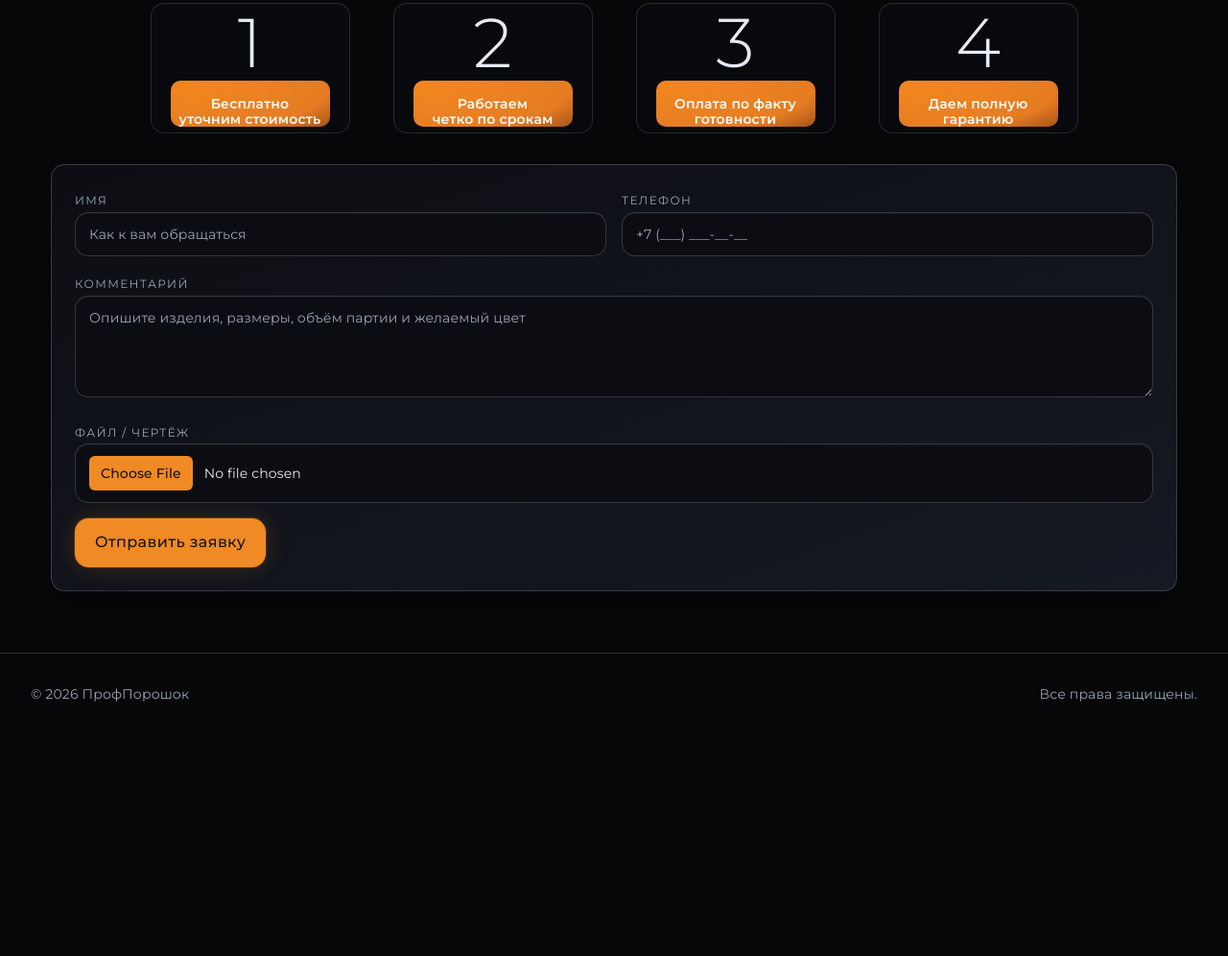
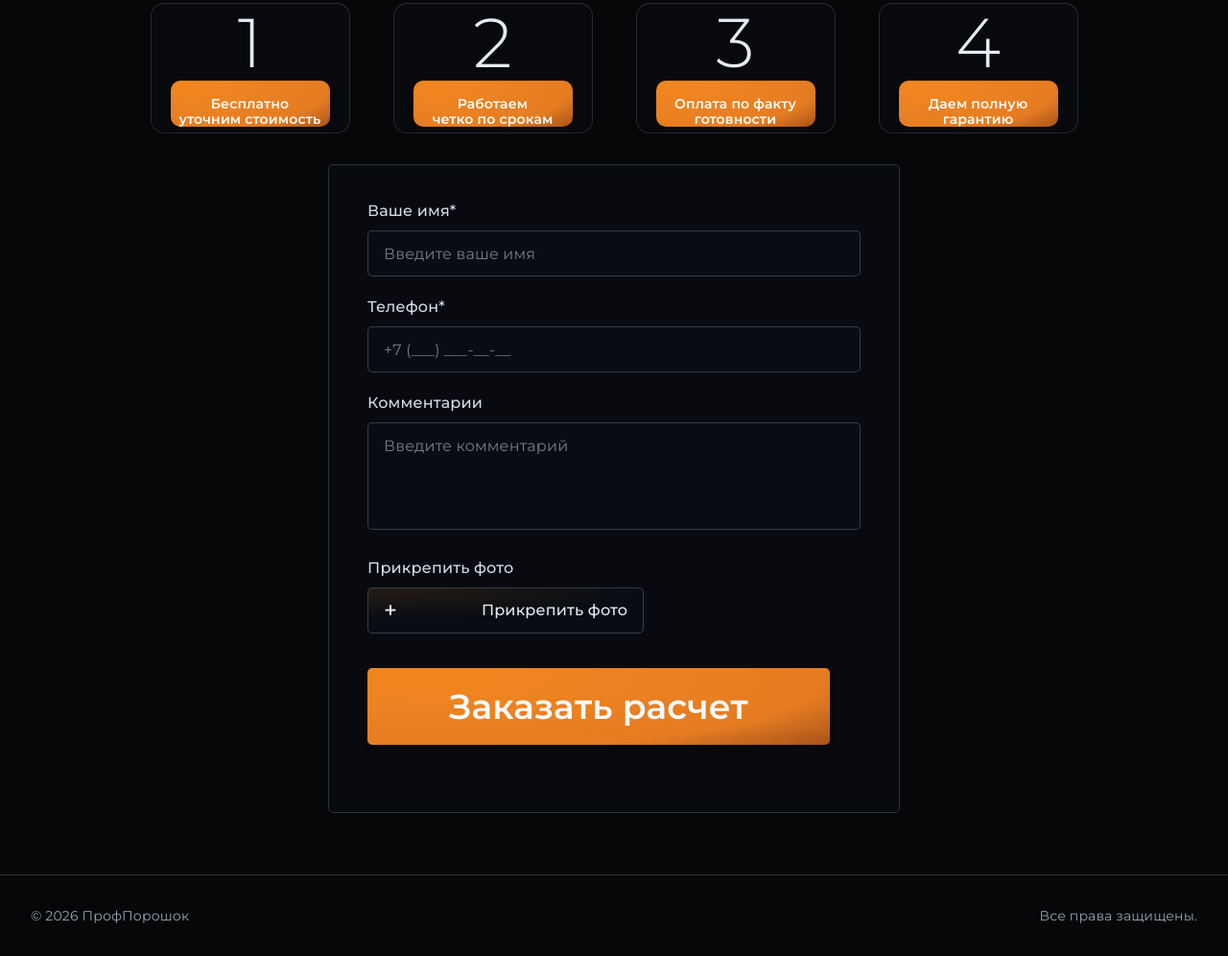
Before and after one commit to EnergyDead/profpowder, an Astro site: page / in a window 1280 px wide. Shown: the part 4372-5368 px from the top of the page at 96% size. Before the commit the page ends 5137 px from the top, so only its background shows below. Built offline with nearby package versions, Linux system fonts and the light colour scheme; Astro itself is replaced by a stand-in of ours.

Commit message:
Refine lead form UI to match dark mockup

```diff
--- a/src/components/sections/LeadForm.astro
+++ b/src/components/sections/LeadForm.astro
@@ -1,9 +1,5 @@
 ---
 import Container from '@/components/ui/Container.astro';
-import InputField from '@/components/ui/InputField.astro';
-import TextAreaField from '@/components/ui/TextAreaField.astro';
-import PrimaryButton from '@/components/ui/PrimaryButton.astro';
-import { formLabels } from '@/data/site';
 
 const leadBenefits = [
   'Бесплатно\nуточним стоимость',
@@ -37,28 +33,70 @@ const leadBenefits = [
       </ul>
     </div>
 
-    <form class="ui-surface grid gap-4 p-5 sm:p-6 md:grid-cols-2" action="#" method="post">
-      <InputField id="lead-name" label={formLabels.fields.name.label} placeholder={formLabels.fields.name.placeholder} />
-      <InputField id="lead-phone" label={formLabels.fields.phone.label} placeholder={formLabels.fields.phone.placeholder} type="tel" />
-      <TextAreaField
-        id="lead-comment"
-        label={formLabels.fields.comment.label}
-        placeholder={formLabels.fields.comment.placeholder}
-        class="md:col-span-2"
-      />
+    <div class="flex justify-center">
+      <form
+        class="w-full max-w-[595.77px] rounded-[5px] border border-[rgba(50,56,68,0.85)] bg-[rgba(9,12,18,0.82)] px-10 py-9 shadow-[inset_0_1px_0_rgba(255,255,255,0.03)] backdrop-blur-sm min-h-[676px]"
+        action="#"
+        method="post"
+      >
+        <div class="space-y-5">
+          <label for="lead-name" class="block space-y-2">
+            <span class="block text-[16px] leading-6 font-medium text-[#D6DCE8]">Ваше имя*</span>
+            <input
+              id="lead-name"
+              name="name"
+              type="text"
+              class="h-12 w-full rounded-[5px] border border-[rgba(58,63,75,0.95)] bg-[rgba(11,15,22,0.76)] px-4 text-[16px] text-[#E7EBF3] outline-none transition focus:border-[rgba(242,134,31,0.85)]"
+              placeholder="Введите ваше имя"
+            />
+          </label>
 
-      <label for="lead-file" class="block space-y-2 md:col-span-2">
-        <span class="text-xs uppercase tracking-[0.12em] text-[var(--color-muted)]">{formLabels.fields.file.label}</span>
-        <input
-          id="lead-file"
-          type="file"
-          class="ui-control ui-focus file:mr-3 file:rounded-md file:border-0 file:bg-[var(--color-accent)] file:px-3 file:py-2 file:text-sm file:font-medium file:text-[#17120c]"
-        />
-      </label>
+          <label for="lead-phone" class="block space-y-2">
+            <span class="block text-[16px] leading-6 font-medium text-[#D6DCE8]">Телефон*</span>
+            <input
+              id="lead-phone"
+              name="phone"
+              type="tel"
+              class="h-12 w-full rounded-[5px] border border-[rgba(58,63,75,0.95)] bg-[rgba(11,15,22,0.76)] px-4 text-[16px] text-[#E7EBF3] outline-none transition focus:border-[rgba(242,134,31,0.85)]"
+              placeholder="+7 (___) ___-__-__"
+            />
+          </label>
 
-      <div class="md:col-span-2">
-        <PrimaryButton label={formLabels.submitButton} type="submit" class="w-full sm:w-auto" />
-      </div>
-    </form>
+          <label for="lead-comment" class="block space-y-2">
+            <span class="block text-[16px] leading-6 font-medium text-[#D6DCE8]">Комментарии</span>
+            <textarea
+              id="lead-comment"
+              name="comment"
+              class="h-[112px] w-full resize-none rounded-[5px] border border-[rgba(58,63,75,0.95)] bg-[rgba(11,15,22,0.76)] px-4 py-3 text-[16px] text-[#E7EBF3] outline-none transition focus:border-[rgba(242,134,31,0.85)]"
+              placeholder="Введите комментарий"
+            ></textarea>
+          </label>
+
+          <div class="space-y-2">
+            <span class="block text-[16px] leading-6 font-medium text-[#D6DCE8]">Прикрепить фото</span>
+            <label
+              for="lead-file"
+              class="relative flex h-12 w-full max-w-[288px] cursor-pointer items-center justify-between overflow-hidden rounded-[5px] border border-[rgba(58,63,75,0.95)] bg-[rgba(11,15,22,0.76)] px-4 text-[#E7EBF3]"
+            >
+              <span
+                class="pointer-events-none absolute inset-0 opacity-45"
+                style="background:radial-gradient(140% 100% at 0% 0%, rgba(242, 134, 31, 0.28) 0%, rgba(242, 134, 31, 0) 70%);"
+              ></span>
+              <span class="relative z-10 text-[24px] leading-none font-medium">+</span>
+              <span class="relative z-10 text-[16px] leading-6 font-medium">Прикрепить фото</span>
+            </label>
+            <input id="lead-file" name="photo" type="file" class="sr-only" />
+          </div>
+        </div>
+
+        <button
+          type="submit"
+          class="mt-9 flex h-20 w-full max-w-[482px] items-center justify-center rounded-[5px] text-center text-[36px] leading-none font-semibold text-[#F7FAFF] shadow-[0_4px_4px_rgba(0,0,0,0.25)]"
+          style="background:radial-gradient(129.81% 147.43% at 14.02% 12.5%, #F2861F 0%, #EB8121 36%, #E57C22 65%, #893F16 100%);"
+        >
+          Заказать расчет
+        </button>
+      </form>
+    </div>
   </Container>
 </section>
```
